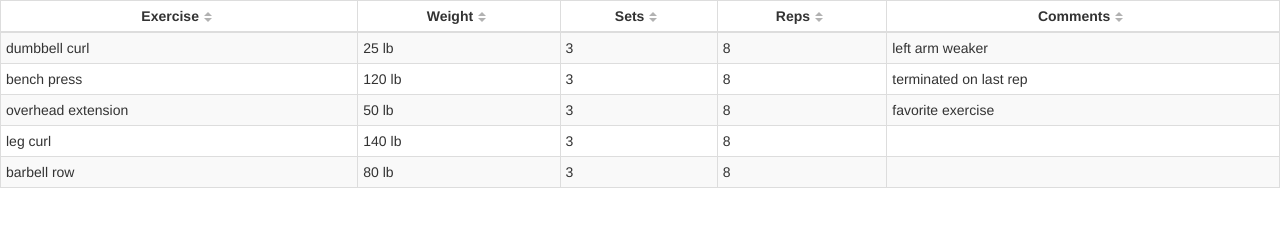
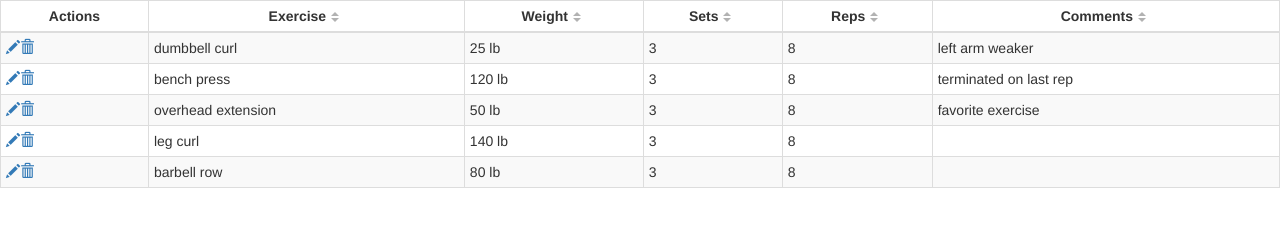
Before and after one commit to spectrumbranch/workout, a website: page static/index.html in a window 1280 px wide. Drawn offline with nearby package versions, Linux system fonts and the light colour scheme; files that its build step writes are made by us from their sources.

Commit message:
Added dummy action icons

```diff
--- a/static/index.html
+++ b/static/index.html
@@ -13,8 +13,9 @@
 </head>
 <body>
   <div ng-controller="WorkoutCtrl as vm">
-  	<table ng-table="vm.tableParams" class="table table-condensed table-bordered table-striped">
+    <table ng-table="vm.tableParams" class="table table-condensed table-bordered table-striped">
       <tr ng-repeat="row in $data">
+        <td data-title="'Actions'"><a href ng-click="vm.editExercise(row.id)"><span class="glyphicon glyphicon-pencil"></span></a><a href ng-click="vm.deleteExercise(row.id)"><span class="glyphicon glyphicon-trash"></span></a></td>
         <td data-title="'Exercise'" filter="{exercise: 'text'}" sortable="'exercise'">{{row.exercise}}</td>
         <td data-title="'Weight'" filter="{weight: 'number'}" sortable="'weight'">{{row.weight}} lb</td>
         <td data-title="'Sets'" filter="{sets: 'number'}" sortable="'sets'">{{row.sets}}</td>
--- a/static/js/workout/workout.controller.js
+++ b/static/js/workout/workout.controller.js
@@ -6,11 +6,11 @@
 
 
 		vm.data = [
-			{ exercise: 'dumbbell curl', weight: 25, sets: 3, reps: 8, comments: 'left arm weaker' },
-			{ exercise: 'bench press', weight: 120, sets: 3, reps: 8, comments: 'terminated on last rep' },
-			{ exercise: 'overhead extension', weight: 50, sets: 3, reps: 8, comments: 'favorite exercise' },
-			{ exercise: 'leg curl', weight: 140, sets: 3, reps: 8, comments: '' },
-			{ exercise: 'barbell row', weight: 80, sets: 3, reps: 8, comments: '' },
+			{ id: 1, exercise: 'dumbbell curl', weight: 25, sets: 3, reps: 8, comments: 'left arm weaker' },
+			{ id: 2, exercise: 'bench press', weight: 120, sets: 3, reps: 8, comments: 'terminated on last rep' },
+			{ id: 3, exercise: 'overhead extension', weight: 50, sets: 3, reps: 8, comments: 'favorite exercise' },
+			{ id: 4, exercise: 'leg curl', weight: 140, sets: 3, reps: 8, comments: '' },
+			{ id: 5, exercise: 'barbell row', weight: 80, sets: 3, reps: 8, comments: '' },
 		];
 
 		vm.tableParams = new NgTableParams({
@@ -19,6 +19,13 @@
 		}, {
 			data: vm.data
 		});
+
+		vm.editExercise = function(id) {
+			console.log('TODO edit exercise: ', id);
+		}
+		vm.deleteExercise = function(id) {
+			console.log('TODO delete exercise: ', id);
+		}
 	};
 
 	angular.module('workout')
```
